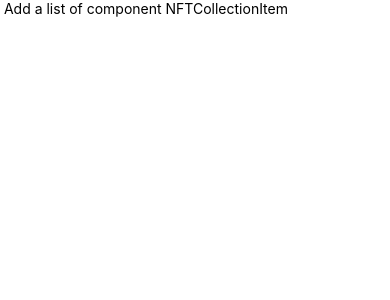
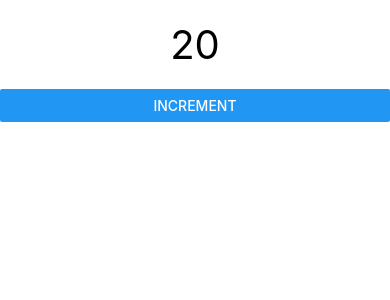
Before and after one commit to Menda0/react-native-apr2022, a React Native app: screen / in a window 390 px wide. Shown: the top 300 px of the page. Built offline with nearby package versions, Linux system fonts and the light colour scheme.

Commit message:
Add commit

```diff
--- a/App.js
+++ b/App.js
@@ -2,8 +2,10 @@ import React from "react"
 import {Text, SafeAreaView} from "react-native"
 import ExampleComponent1 from "./components/ExampleComponent1"
 import ExampleComponent2 from "./components/ExampleComponent2"
+import ExampleComponent3 from "./components/ExampleComponent3"
 import ExampleUI from "./components/ExampleUI"
 import CollectionListScreen from "./screens/CollectionListScreen"
+import SearchCollections from "./components/SearchCollections"
 
 
 class MainComponent extends React.Component{
@@ -14,7 +16,9 @@ class MainComponent extends React.Component{
                 <ExampleComponent2 message="Hello Reginaldo" />
                 <ExampleComponent2 message="Hello Sofia" /> */}
                 {/* <ExampleUI /> */}
-                <CollectionListScreen />
+                {/* <CollectionListScreen /> */}
+                <ExampleComponent3 />
+                {/* <SearchCollections /> */}
             </SafeAreaView>
         )
     }
--- /dev/null
+++ b/components/ExampleComponent3.js
@@ -0,0 +1,49 @@
+// Work with state
+
+import React from "react";
+import {Button, Text, View} from "react-native"
+
+class ExampleComponent3 extends React.Component {
+
+    constructor(props){
+        super(props)
+        this.state = {
+            counter: 20
+        }
+
+        console.log("Component Initialized ...")
+    }
+
+    // This is an onload function
+    // Executed after First render
+    componentDidMount(){
+        console.log("Component did mount ...")
+    }
+
+    componentDidUpdate(){
+        console.log("Component did update")
+    }
+
+    incrementCounter(){
+
+        // This function alters the state
+        const newState = {counter:this.state.counter+1}
+        // State is change assync
+        this.setState(newState)
+    }
+
+    render(){
+        console.log("Component rendered ...")
+
+        return (
+            <View>
+                <Text style={{fontSize:40, textAlign:"center", margin:20}}>
+                    {this.state.counter}
+                </Text>
+                <Button onPress={() => this.incrementCounter()} title="Increment" />
+            </View>
+        )
+    }
+}
+
+export default ExampleComponent3
--- /dev/null
+++ b/components/SearchCollections.js
@@ -0,0 +1,15 @@
+import React from "react";
+import {Text, TextInput, View} from "react-native"
+
+class SearchCollections extends React.Component{
+    render(){
+        return (
+            <View>
+                <TextInput onChangeText={(text) => {console.log(`I just typed ${text}`)}}/>
+                <Text>Search result for ""</Text>
+            </View>
+        )
+    }
+}
+
+export default SearchCollections
```
